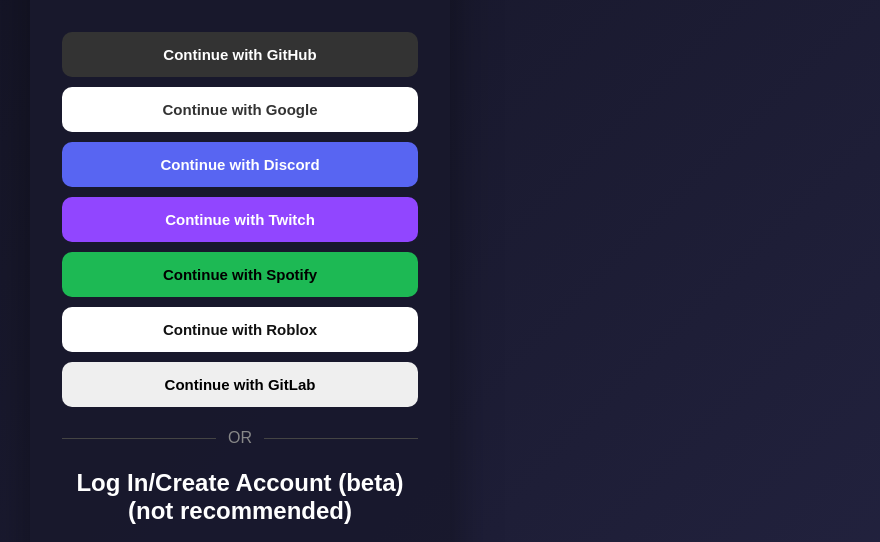
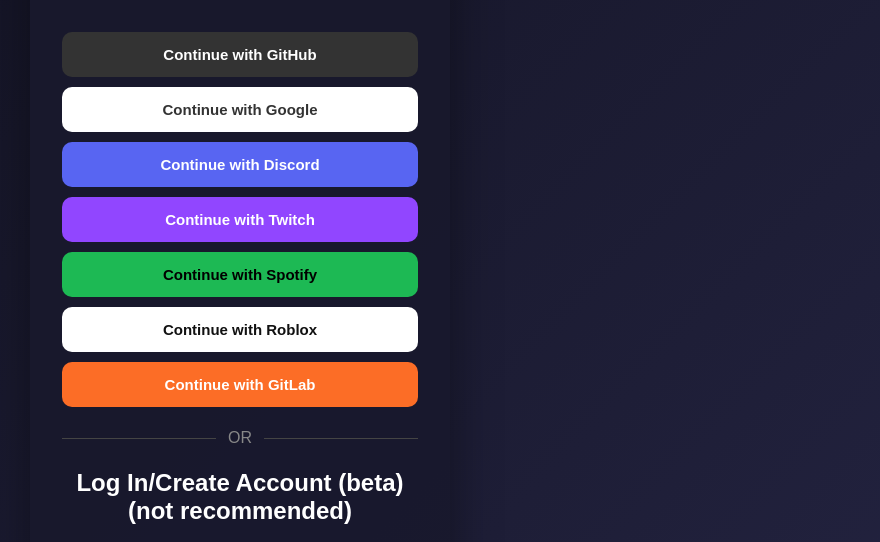
Before and after one commit to placeholder67-sudo/3x3-eggs-beta, a plain HTML site: page index.html in a window 1280 px wide. Shown: the part 198-740 px from the top of the page, without its empty margins (400-1280 px from the left). Drawn offline with Linux system fonts and the light colour scheme; a script that the page names is missing.

Commit message:
Update style.css

```diff
--- a/style.css
+++ b/style.css
@@ -98,6 +98,11 @@ button:disabled {
 .roblox-btn {
   background: #ffffff;
   color: #111111;
+}
+
+.gitlab-btn {
+  background: #fc6d26;
+  color: white;
 }
 
 .divider {
```
